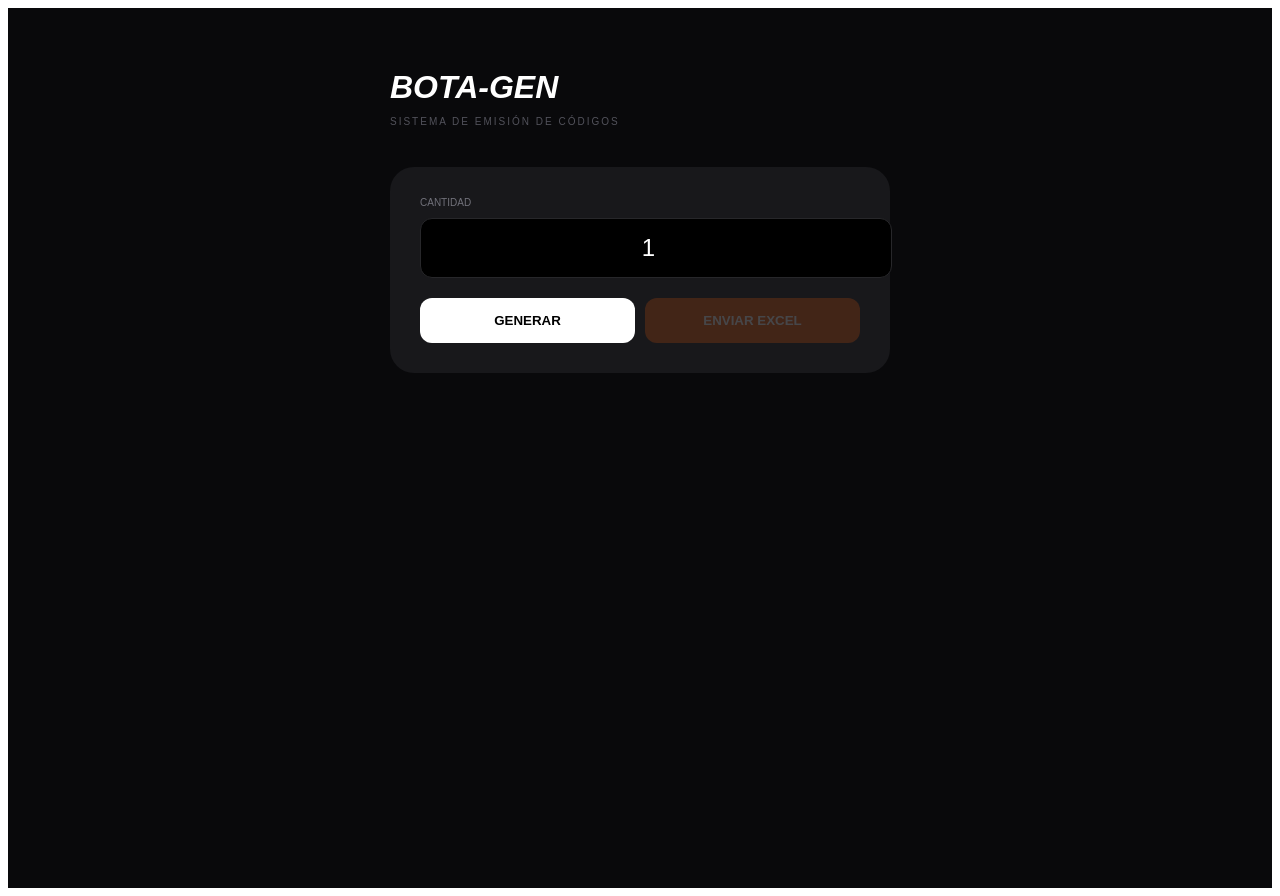
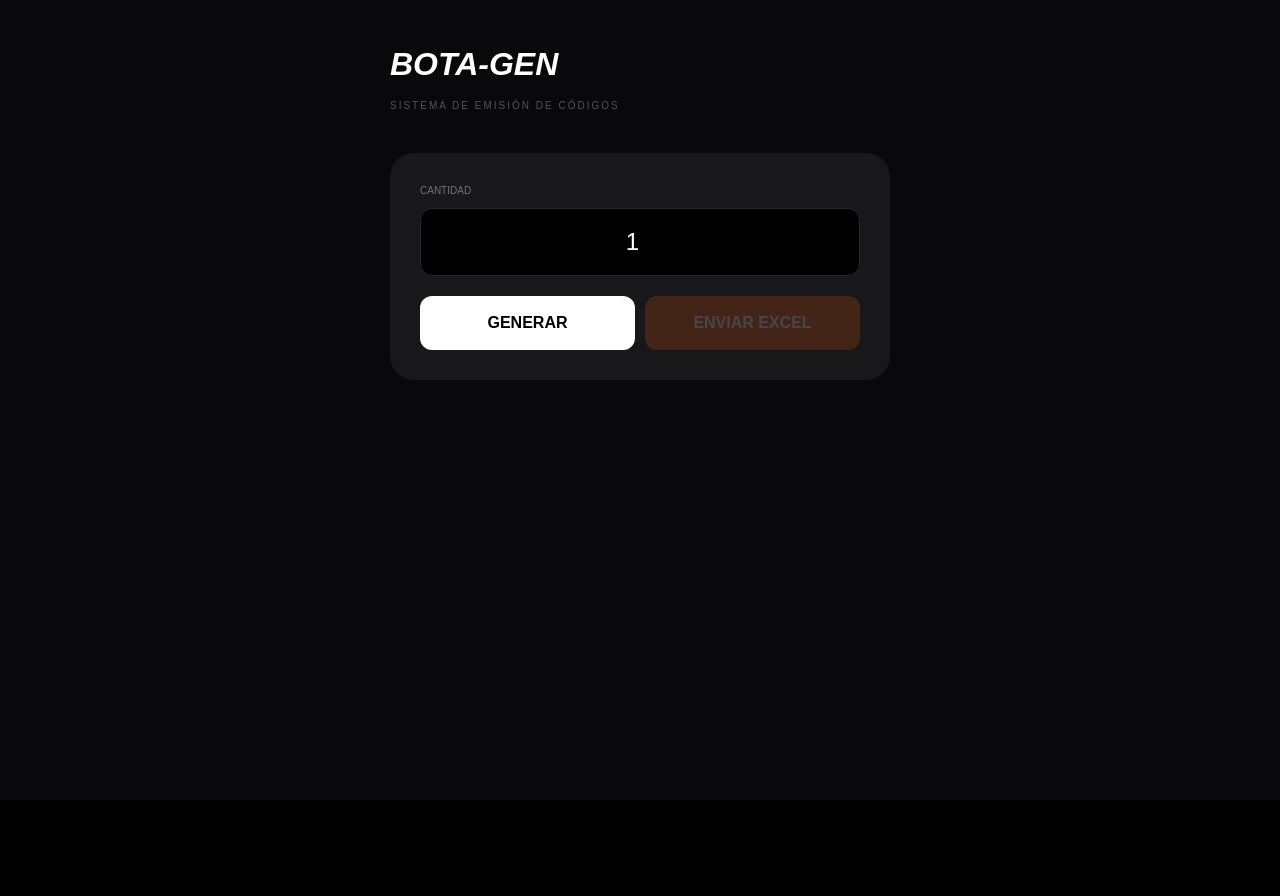
Before and after one commit to saulfrancopaolon-tech/bota-secret-gen, a Next.js app: page / in a window 1280 px wide. After the commit the page ends 800 px from the top, so only its background shows below. Built offline with nearby package versions, Linux system fonts and the light colour scheme.

Commit message:
Update layout.tsx

```diff
--- a/app/layout.tsx
+++ b/app/layout.tsx
@@ -1,7 +1,18 @@
-export default function RootLayout({ children }: { children: React.ReactNode }) {
+import "./globals.css"
+
+export const metadata = {
+  title: 'BOTA-GEN | Admin',
+  description: 'Sistema de generación de códigos BOTA-NA',
+}
+
+export default function RootLayout({
+  children,
+}: {
+  children: React.ReactNode
+}) {
   return (
     <html lang="es">
-      <body>{children}</body>
+      <body className="bg-black">{children}</body>
     </html>
   )
 }
```
